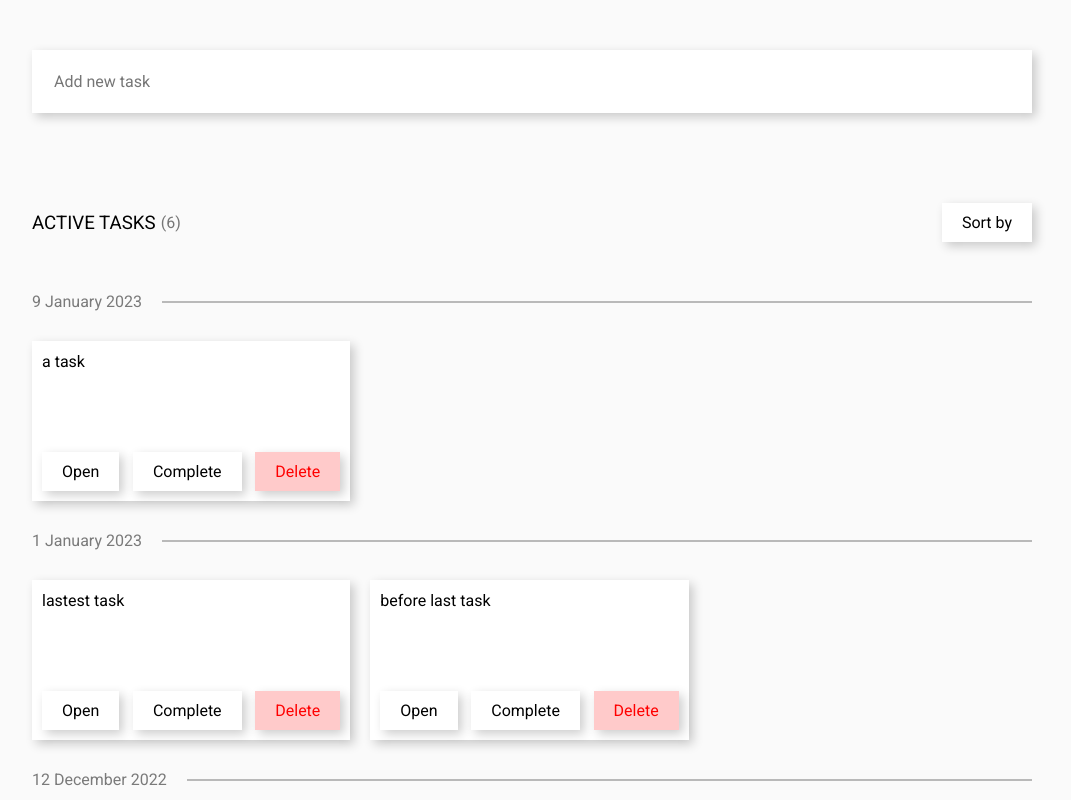
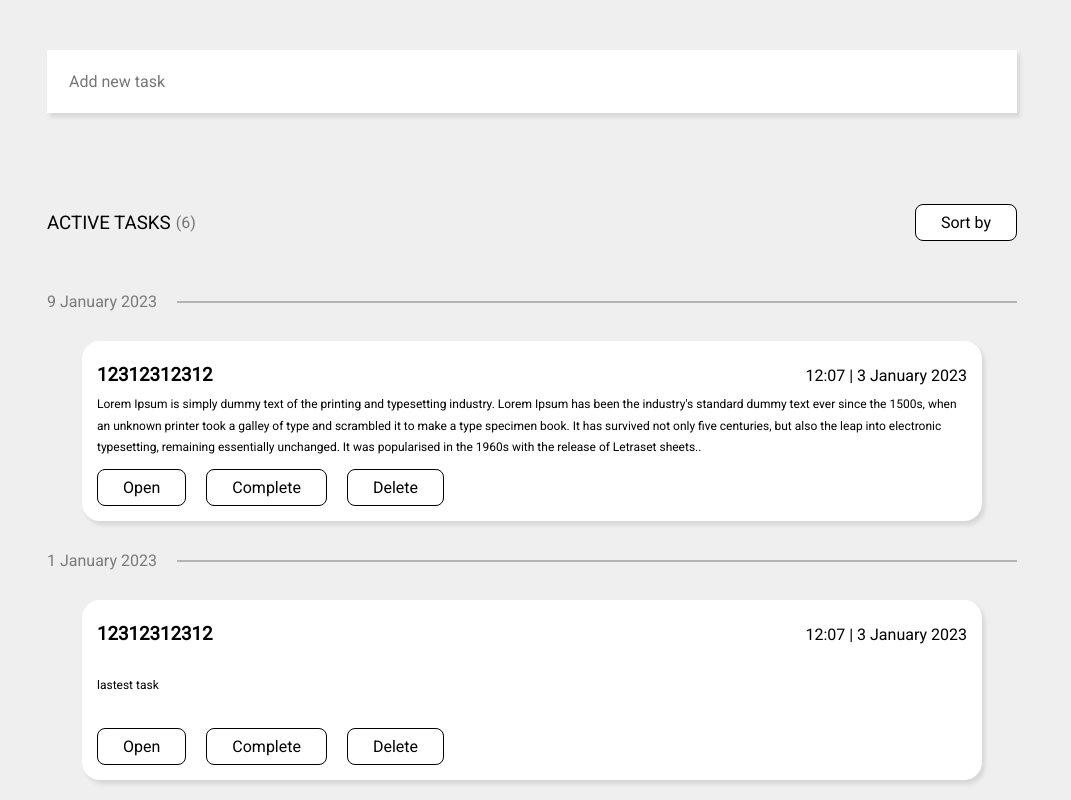
Before and after one commit to shittycodesource/vue-todo-list, a Vue app: page / in a window 1280 px wide. Shown: the top 800 px of the page, without its empty margins (108-1179 px from the left). Built offline with nearby package versions, Linux system fonts and the light colour scheme.

Commit message:
redesign start

```diff
--- a/src/App.vue
+++ b/src/App.vue
@@ -28,7 +28,7 @@ export default {
         -webkit-font-smoothing: antialiased;
         -moz-osx-font-smoothing: grayscale;
 
-        background-color: $mainBackground;
+        background-color: $mainBackgroundColor;
     }
 
     *,*::before,*::after {
@@ -37,5 +37,6 @@ export default {
 
     .main {
         padding-top: 50px;
+        padding-bottom: 50px;
     }
 </style>
--- /dev/null
+++ b/src/assets/_transitions.scss
@@ -0,0 +1,6 @@
+.fade-enter-active, .fade-leave-active {
+    transition: opacity .2s;
+}
+.fade-enter, .fade-leave-to{
+    opacity: 0;
+}
--- /dev/null
+++ b/src/assets/_vars.scss
@@ -0,0 +1,13 @@
+$baseBoxShadow: 3px 4px 4px rgba(0, 0, 0, 0.1);
+$baseBoxShadowHover: 3px 4px 8px rgba(0, 0, 0, 0.2);
+
+$mainBackgroundColor: #EFEFEF;
+$mainColor: #000000;
+$blockBackgroundColor: #ffffff;
+$textColor: #575757;
+$tagColor: #E3E3E3;
+
+$tabletBP: 990px;
+$mobileBP: 670px;
+
+$containerWidth: 1000px;
--- a/src/assets/style.scss
+++ b/src/assets/style.scss
@@ -1,11 +1,4 @@
-$baseBoxShadow: 4px 4px 10px 0px rgba(0, 0, 0, .2);
-$baseBoxShadowHover: 4px 4px 10px -4px rgba(0, 0, 0, .2);
-
-$mainBackground: #FAFAFA;
-$gray: #767676;
-
-$tabletBP: 990px;
-$mobileBP: 670px;
+@import "_vars";
 
 .mb0 {
 	margin-bottom: 0;
@@ -33,9 +26,4 @@ $mobileBP: 670px;
     align-items: center;
 }
 
-.fade-enter-active, .fade-leave-active {
-    transition: opacity .2s;
-}
-.fade-enter, .fade-leave-to{
-    opacity: 0;
-}
+@import "_transitions";
--- a/src/components/Tasks/Task.vue
+++ b/src/components/Tasks/Task.vue
@@ -1,16 +1,20 @@
 <template>
     <div class="task" :class="{'completed': data.completed}">
+        <header class="task__header">
+            <h3 class="task__title">12312312312</h3>
+            <time class="task__date" datetime="1231231231">12:07 | 3 January 2023</time>
+        </header>
         <div class="task__content">
             {{data.text}}
         </div>
-        <div class="task__footer">
+        <footer class="task__footer">
             <slot name="task-date"></slot>
             <div class="task__actions">
                 <slot name="task-action"></slot>
                 <BaseButton @click.native="completeThisTask">Complete</BaseButton>
                 <BaseButton class="btn--delete" @click.native="deleteThisTask">Delete</BaseButton>
             </div>
-        </div>
+        </footer>
     </div>
 </template>
 
@@ -51,40 +55,55 @@
         justify-content: space-between;
         flex-direction: column;
 
-        width: calc(33.3333333% - 15px);
-        min-height: 160px;
+        width: 900px;
+        min-height: 180px;
 
-        padding: 10px;
+        margin: 0 auto;
+        padding: 15px;
 
-        background: #fff;
+        background: $blockBackgroundColor;
         box-shadow: $baseBoxShadow;
+        border-radius: 18px;
+
+        &__header {
+            display: flex;
+            justify-content: space-between;
+            align-items: center;
+        }
+
+        &__title {
+            line-height: 0;
+        }
 
         &__content {
             margin-bottom: 10px;
 
             line-height: 1.4;
             overflow: hidden;
-            -webkit-line-clamp: 4;
+            -webkit-line-clamp: 3;
             text-overflow: ellipsis;
             word-break: break-word;
             white-space: pre-line;
             display: -webkit-box;
             -webkit-box-orient: vertical;
+
+            font-size: 12px;
+            line-height: 1.8;
         }
 
         &__footer,
         &__actions {
             display: flex;
             align-content: center;
-            justify-content: space-between;
         }
 
         &__actions {
             width: 100%;
+            gap: 20px;
         }
 
         &__date {
-            color: $gray;
+            color: $mainColor;
         }
 
         &.completed {
--- a/src/components/Tasks/TasksList.vue
+++ b/src/components/Tasks/TasksList.vue
@@ -77,7 +77,7 @@ import Task from './Task.vue';
             span {
                 position: relative;
                 z-index: 1;
-                background: $mainBackground;
+                background: $mainBackgroundColor;
                 padding-right: 20px;
             }
 
--- a/src/components/app/BaseButton.vue
+++ b/src/components/app/BaseButton.vue
@@ -14,27 +14,23 @@
     .btn {
         display: block;
 
-        padding: 10px 20px;
+        padding: 8px 25px;
 
-        border: none;
+        border: 1px solid $mainColor;
         background: #fff;
-        box-shadow: $baseBoxShadow;
+        border-radius: 8px;
         cursor: pointer;
 
         font-family: inherit;
-        font-size: inherit;
+        font-size: 16px  ;
         color: #000;
         text-decoration: none;
 
-        transition: box-shadow .2s linear;
-
-        &--delete {
-            background: #FFCACA;
-            color: #FF0000;
-        }
+        transition: background .2s linear, color .2s linear;
 
         &:hover {
-            box-shadow: $baseBoxShadowHover;
+            background: $mainColor;
+            color: invert($mainColor);
         }
 
         &.active {
--- a/src/components/app/BaseContainer.vue
+++ b/src/components/app/BaseContainer.vue
@@ -12,7 +12,7 @@
 
 <style lang="scss">
     .container {
-        max-width: 1030px;
+        max-width: $containerWidth;
         padding: 0 15px;
         margin: 0 auto;
     }
--- a/src/pages/TaskPage.vue
+++ b/src/pages/TaskPage.vue
@@ -45,7 +45,7 @@
 			margin-bottom: 80px;
 
 			a {
-				color: $gray;
+				color: $mainColor;
 				text-decoration: none;
 
 				&:hover {
--- a/src/vuex/index.js
+++ b/src/vuex/index.js
@@ -8,7 +8,7 @@ export default new Vuex.Store({
     state: {
         tasks: [
             {
-                text:"a task",
+                text:"Lorem Ipsum is simply dummy text of the printing and typesetting industry. Lorem Ipsum has been the industry's standard dummy text ever since the 1500s, when an unknown printer took a galley of type and scrambled it to make a type specimen book. It has survived not only five centuries, but also the leap into electronic typesetting, remaining essentially unchanged. It was popularised in the 1960s with the release of Letraset sheets..",
                 completed:false,
                 dayValue:"9 January 2023",
                 date:1673268394753,
```
Also changed, not shown: 1 other file (tests, documents, lock files or other folders).
